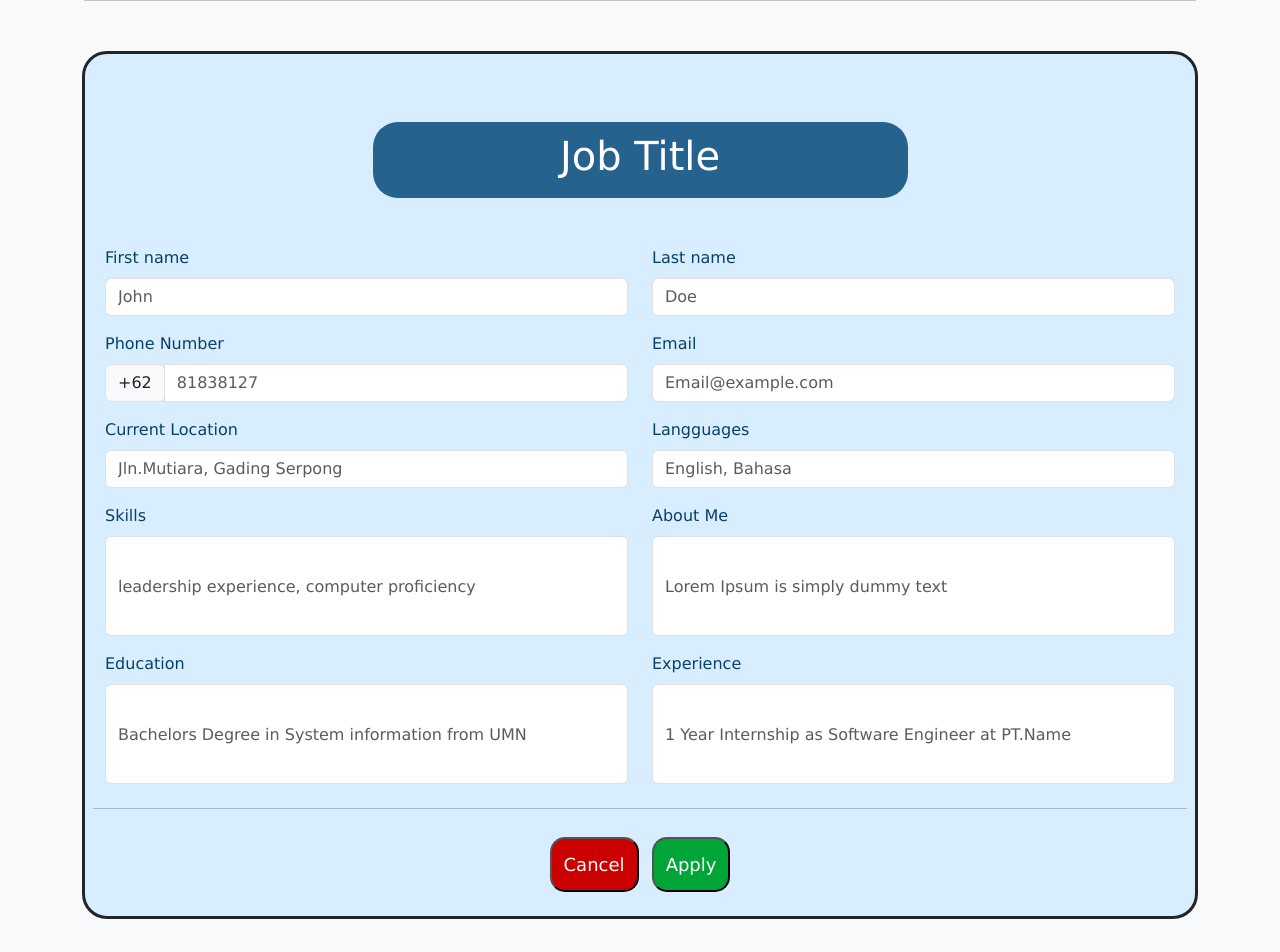
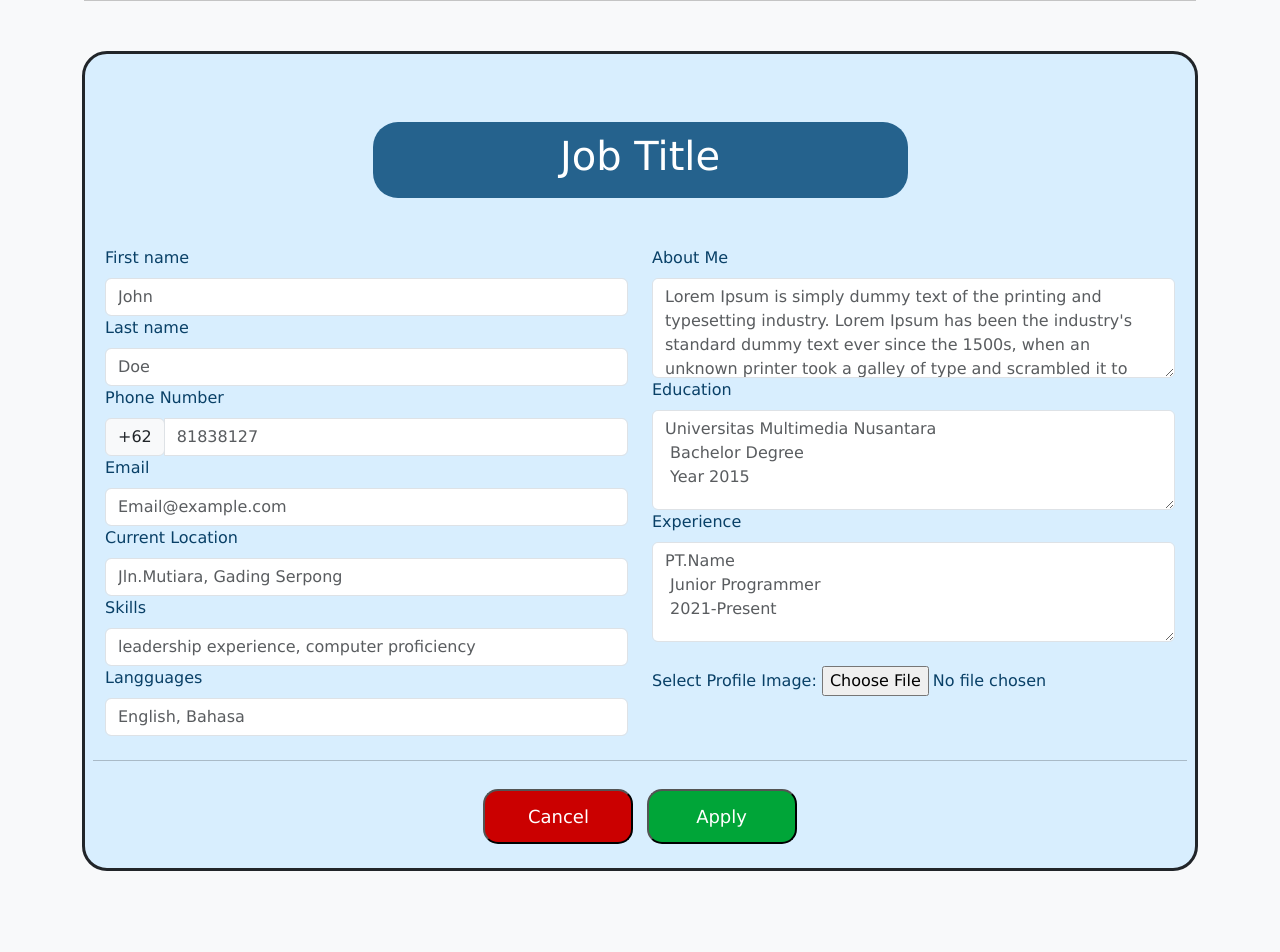
Before and after one commit to hilmanfadly/cvmproject, a Django app: page /JobApply/ in a window 1280 px wide. Shown: the part 409-1361 px from the top of the page. Run offline with Django 4.2, Linux system fonts and the light colour scheme; some libraries are stand-ins or nearby versions.

Commit message:
Job Apply Rev

```diff
--- a/cvmwebsite/JobApply/models.py
+++ b/cvmwebsite/JobApply/models.py
@@ -14,6 +14,7 @@ class JA(models.Model):
     about_me = models.CharField(max_length=200)
     education = models.CharField(max_length=200)
     experience = models.CharField(max_length=200)
+    img =models.ImageField(upload_to ='images/')
 
     def __str__(self):
         return self.first_name
--- a/cvmwebsite/JobApply/templates/JobApply/JA.html
+++ b/cvmwebsite/JobApply/templates/JobApply/JA.html
@@ -80,21 +80,23 @@
     .borderJT{
         color: #FFFFFF
     }
-    .b1{
+    .btncancel{
       background-color: #CB0000;
       border-radius: 15px;
       font-size: 18px;
       color: #FFFFFF;
       padding: 12px;
       margin: 4px;
+      width: 150px;
     }
-    .b2{
+    .btnapply{
       background-color: #00A538;
       border-radius: 15px;
       font-size: 18px;
       color: #FFFFFF;
       padding: 12px;
       margin: 4px;
+      width: 150px;
     }
 
     </style>
@@ -124,76 +126,63 @@
         <form method="post">
           {% csrf_token %}
           <div class="row gy-3">
+
             <div class="col-sm-6">
               <label for="firstName" class="form-label">First name</label>
               <input type="text" class="form-control" name="firstName" placeholder="John" required>
-            </div>
 
-            <div class="col-sm-6">
               <label for="lastName" class="form-label">Last name</label>
               <input type="text" class="form-control" name="lastName" placeholder="Doe" required>
-            </div>
 
-            <div class="col-sm-6">
               <label for="phone" class="form-label">Phone Number</label>
               <div class="input-group has-validation">
                 <span class="input-group-text">+62</span>
                 <input type="text" class="form-control" name="phone" placeholder="81838127" required>
               </div>
-            </div>
-            <div class="col-sm-6">
+
               <label for="email" class="form-label">Email <span class="text-muted"></span></label>
               <input type="email" class="form-control" name="email" placeholder="Email@example.com" required>
-            </div>
 
-            <div class="col-sm-6">
+
               <label for="address" class="form-label">Current Location</label>
               <input type="text" class="form-control" name="address" placeholder="Jln.Mutiara, Gading Serpong" required>
-            </div>
 
-            <div class="col-sm-6">
+              <label for="skills" class="form-label">Skills <span class="text-muted"></span></label>
+              <input type="text" class="form-control" name="skills"  placeholder="leadership experience, computer proficiency" required>
+
               <label for="langguages" class="form-label">Langguages<span class="text-muted"></span></label>
               <input type="text" class="form-control" name="langguages"  placeholder="English, Bahasa">
             </div>
 
-              <div class="col-sm-6">
-                <label for="skills" class="form-label">Skills <span class="text-muted"></span></label>
-                <input style="height:100px" type="text" class="form-control" name="skills"  placeholder="leadership experience, computer proficiency" required>
-              </div>
-
 
             <div class="col-sm-6">
+
               <label for="AboutMe" class="form-label">About Me<span class="text-muted"></span></label>
-                <input style="height:100px" type="text" class="form-control" name="AboutMe"
-                placeholder="Lorem Ipsum is simply dummy text">
-               <!--<textarea id="AboutMe" name="AboutMe" rows="3" cols="45" placeholder="Lorem Ipsum"></textarea> -->
+              <textarea style="height:100px" type="text" class="form-control" name="AboutMe"
+              placeholder="Lorem Ipsum is simply dummy text of the printing and typesetting industry. Lorem Ipsum has been the industry's standard dummy text ever since the 1500s, when an unknown printer took a galley of type and scrambled it to make a type specimen book. It has survived not only five centuries, but also the leap into electronic typesetting, remaining essentially unchanged. It was popularised in the 1960s with the release of Letraset sheets containing Lorem Ipsum passages, and more recently with desktop publishing software like Aldus PageMaker including versions of Lorem Ipsum."></textarea>
+
+             <label for="education" class="form-label">Education<span class="text-muted"></span></label>
+             <textarea style="height:100px" type="text" class="form-control" name="education"
+             placeholder="Universitas Multimedia Nusantara &#10; Bachelor Degree &#10; Year 2015  &#10;  &#10;Universitas Multimedia Nusantara &#10; Master Degree &#10; Year 2020"></textarea>
+
+             <label for="exp" class="form-label">Experience<span class="text-muted"></span></label>
+             <textarea style="height:100px" type="text" class="form-control" name="exp"
+             placeholder="PT.Name &#10; Junior Programmer &#10; 2021-Present &#10; &#10;PT.Name &#10; Junior Programmer &#10; 2021-Present"></textarea>
+
+             <br>
+
+             <label for="img" class="form-label">Select Profile Image:</label>
+             <input type="file" id="img" name="img" accept="image/*">
             </div>
-
-              <div class="col-sm-6">
-                <label for="education" class="form-label">Education<span class="text-muted"></span></label>
-                <input style="height:100px" type="text" class="form-control" name="education"  placeholder="Bachelors Degree in System information from UMN">
-              </div>
-
-              <div class="col-sm-6">
-                <label for="exp" class="form-label">Experience<span class="text-muted"></span></label>
-                <input style="height:100px" type="text" class="form-control" name="exp"  placeholder="1 Year Internship as Software Engineer at PT.Name">
-              </div>
-
-
 
             </div>
           </div>
 
           <hr class="my-4">
-         <!-- <div class="col-sm-6" >
-          <button class="button b1" type="submit">Cancel</button>
-          </div>-->
            <div class="col text-center">
-            <button class="button b1" type="submit">Cancel</button>
-            <button class="button b2" type="submit">Apply</button>
-           <!--  <button class="w-100 btn btn-primary btn-lg b2" type="submit">Apply</button> -->
+             <button class="button btncancel" type="submit">Cancel</button>
+             <button class="button btnapply" type="submit">Apply</button>
              </div>
-
         </form>
 
     </div>
@@ -205,10 +194,7 @@
 
 
 </div>
-
-
     <script src="/docs/5.0/dist/js/bootstrap.bundle.min.js" integrity="sha384-MrcW6ZMFYlzcLA8Nl+NtUVF0sA7MsXsP1UyJoMp4YLEuNSfAP+JcXn/tWtIaxVXM" crossorigin="anonymous"></script>
-
     <script src="form-validation.js"></script>
   </body>
 </html>
--- a/cvmwebsite/JobApply/views.py
+++ b/cvmwebsite/JobApply/views.py
@@ -18,9 +18,10 @@ def index(request):
       data8 = request.POST['AboutMe'],
       data9 = request.POST['education'],
       data10 = request.POST['exp'],
+      data11 = request.POST['img']
 
 
-      newjobapply = JA(first_name= data1, last_name=data2,phone_number=data3,email=data4,current_location=data5,langguage=data6, skills=data7,about_me=data8,education=data9,experience=data10)
+      newjobapply = JA(first_name= data1, last_name=data2,phone_number=data3,email=data4,current_location=data5,langguage=data6, skills=data7,about_me=data8,education=data9,experience=data10,img=data11)
       newjobapply.save()
 
    return render(request, 'JobApply/JA.html')
```
Also changed, not shown: cvmwebsite/JobApply/templates/JA.html (deleted, +0 -221 lines), cvmwebsite/JobApply/migrations/0002_ja_img.py (added). Lines whose indentation alone changed are shown as unchanged.
